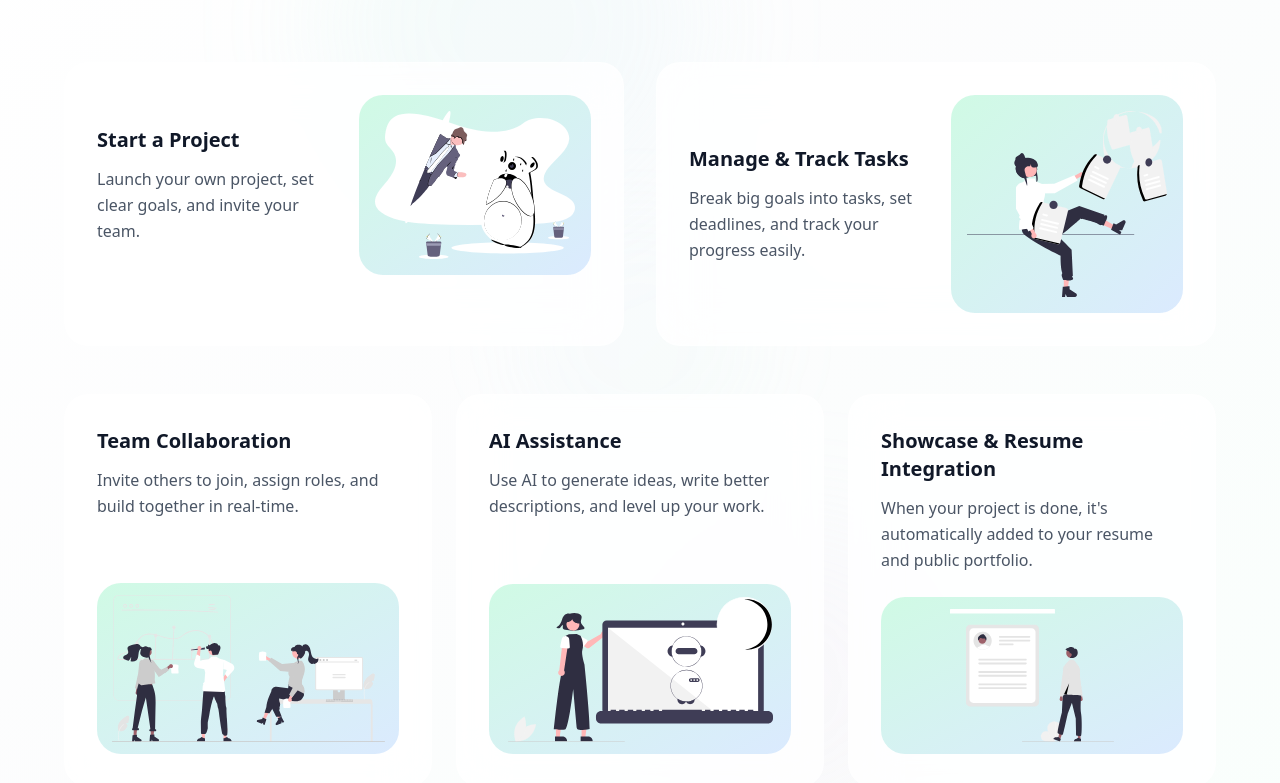
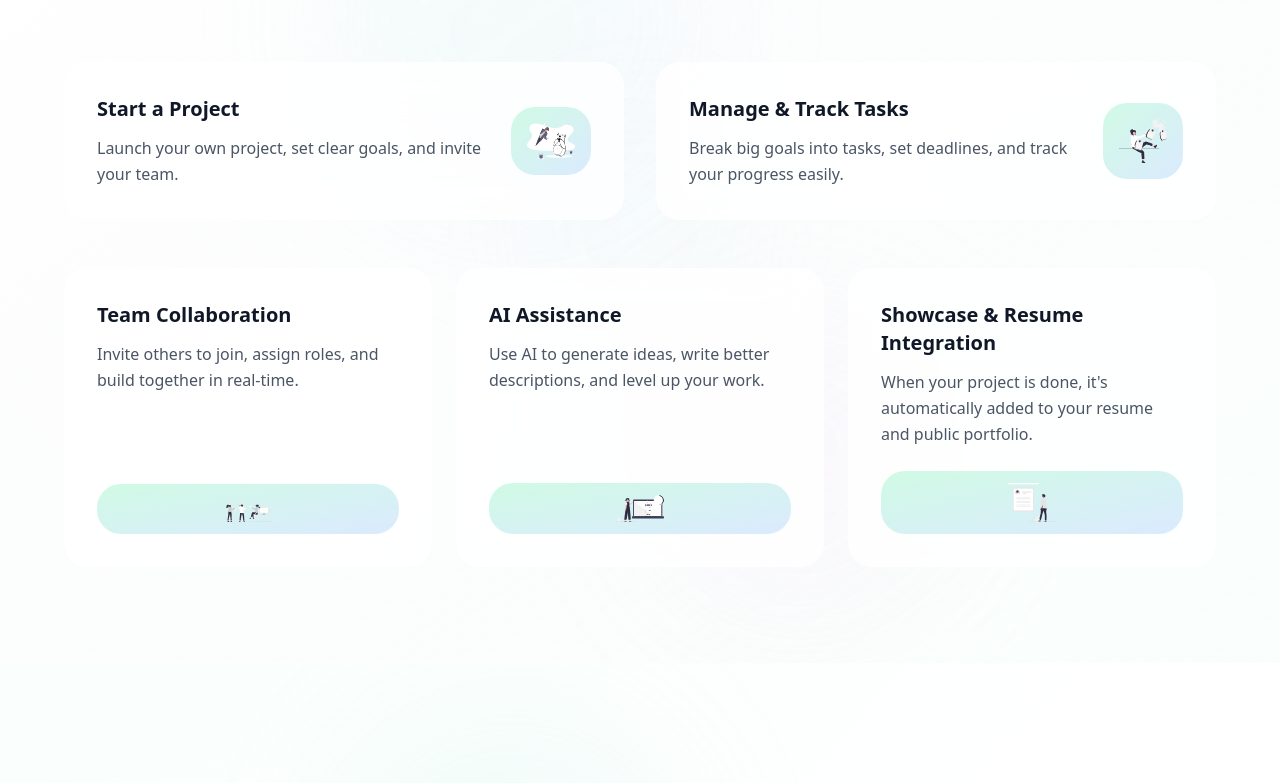
Before and after one commit to Kirito514/fraijob, a Next.js app: page / in a window 1280 px wide. Shown: the part 3557-4340 px from the top of the page. Built offline with nearby package versions, Linux system fonts and the light colour scheme.

Commit message:
Fix Vercel deployment issues: unescaped quotes and image optimization

```diff
--- a/src/app/page.js
+++ b/src/app/page.js
@@ -1,6 +1,7 @@
 "use client";
 
 import Link from "next/link";
+import Image from "next/image";
 import {
   GraduationCap,
   BrainCircuit,
@@ -1074,7 +1075,7 @@ export default function LandingPage() {
                         <p className='text-gray-600 leading-relaxed'>{item.desc[lang]}</p>
                       </div>
                       <div className="ml-6 bg-gradient-to-br from-emerald-100 to-blue-100 rounded-3xl flex items-center justify-center p-4">
-                        <img src={item.icon} alt={item.title[lang]} />
+                        <Image src={item.icon} alt={item.title[lang]} width={48} height={48} />
                       </div>
                     </div>
                   </div>
@@ -1100,9 +1101,11 @@ export default function LandingPage() {
                         <p className='text-gray-600 leading-relaxed'>{item.desc[lang]}</p>
                       </div>
                       <div className="mt-6 bg-gradient-to-br from-emerald-100 to-blue-100 rounded-3xl flex items-center justify-center p-3">
-                        <img
+                        <Image
                           src={item.icon}
                           alt={item.title[lang]}
+                          width={48}
+                          height={48}
                         />
                       </div>
                     </div>
@@ -1679,7 +1682,7 @@ export default function LandingPage() {
 
                         {/* Review Text */}
                         <blockquote className="text-gray-700 mb-6 leading-relaxed italic">
-                          "{review.text[lang]}"
+                          &ldquo;{review.text[lang]}&rdquo;
                         </blockquote>
 
                         {/* Highlight */}
```
